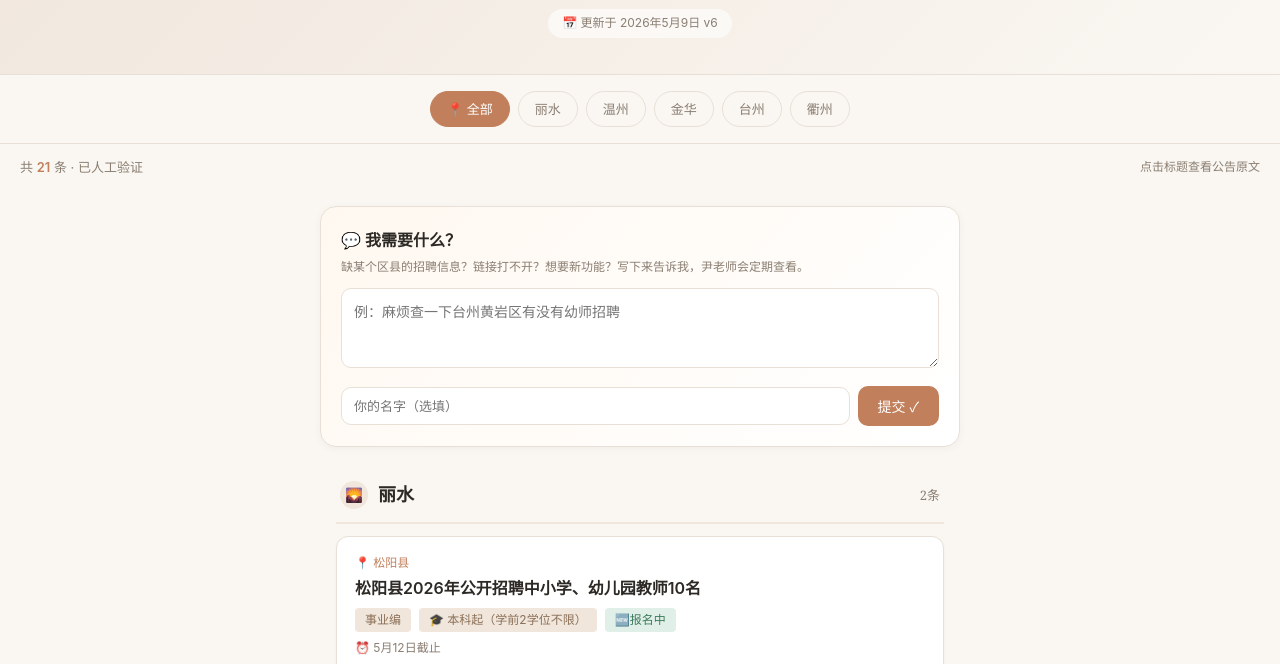
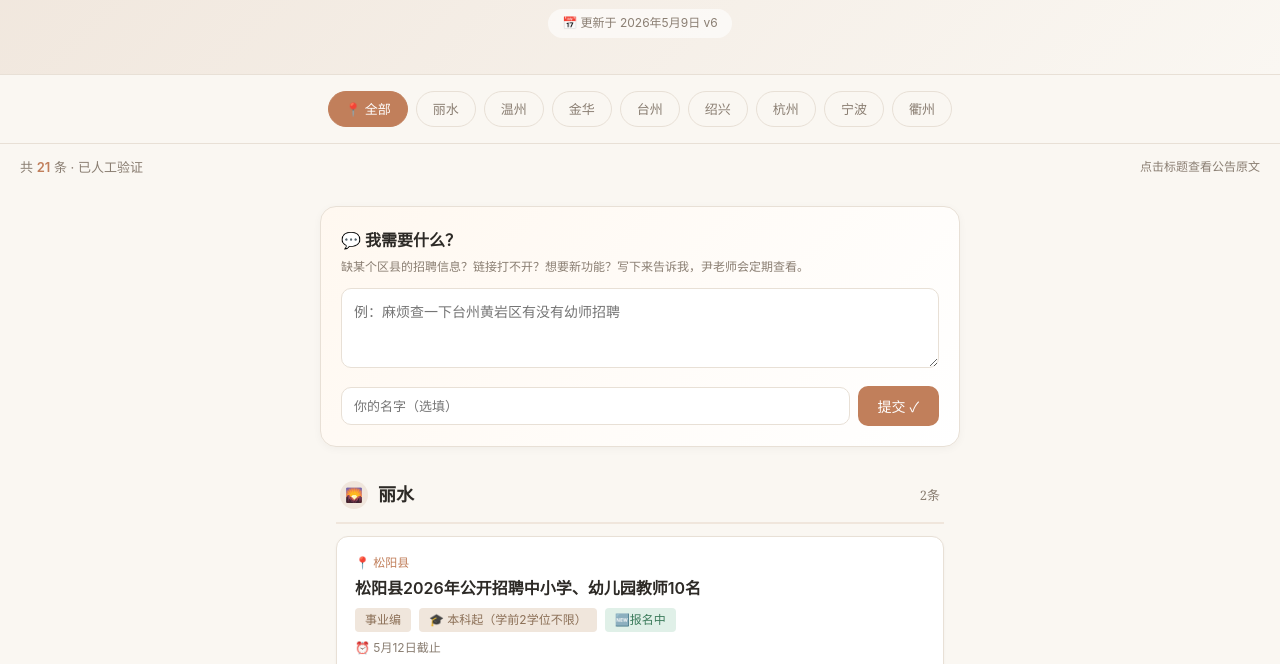
Before and after one commit to 2073301086yxw-png/zhejiang-preschool-jobs, a plain HTML site: page index.html in a window 1280 px wide. Shown: the part 130-794 px from the top of the page. Drawn offline with Linux system fonts and the light colour scheme.

Commit message:
fix: 城市标签页也补全绍兴杭州宁波

```diff
--- a/index.html
+++ b/index.html
@@ -154,6 +154,9 @@
   <a class="city-tab" href="#wenzhou">温州</a>
   <a class="city-tab" href="#jinhua">金华</a>
   <a class="city-tab" href="#taizhou">台州</a>
+  <a class="city-tab" href="#shaoxing">绍兴</a>
+  <a class="city-tab" href="#hangzhou">杭州</a>
+  <a class="city-tab" href="#ningbo">宁波</a>
   <a class="city-tab" href="#quzhou">衢州</a>
 </div>
 <div class="stats-bar">
```
